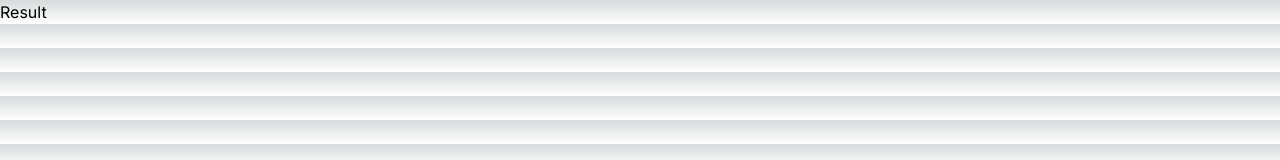
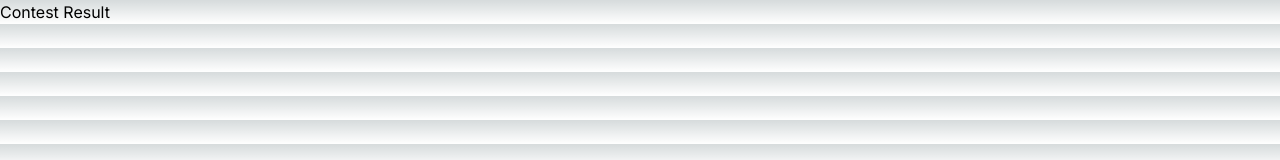
Before and after one commit to Abel13/campeonato_conexo, a Next.js app: page /contests/1 in a window 1280 px wide. Shown: the top 160 px of the page. Built offline with nearby package versions, Linux system fonts and the light colour scheme.

Commit message:
fix: page structure

```diff
--- a/app/contests/[id]/page.tsx
+++ b/app/contests/[id]/page.tsx
@@ -1,5 +1,3 @@
-export function Result() {
-  return <div>Result</div>;
+export default function Result() {
+  return <main>Contest Result</main>;
 }
-
-export default Result;
```
